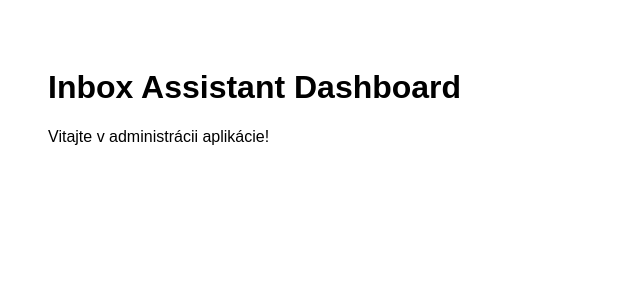
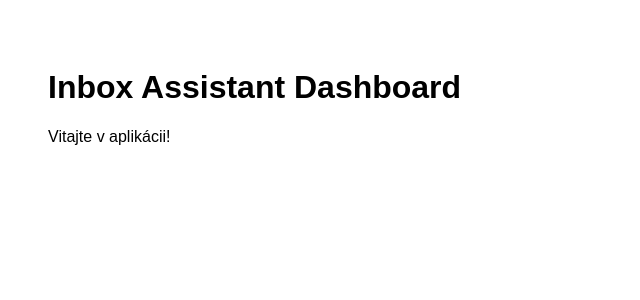
Before and after one commit to damborskymatias-lang/Inbox-assistant, a Next.js app in the folder inbox-platform/: page /dashboard in a window 1280 px wide. Shown: the top 300 px of the page, without its empty margins (0-640 px from the left). Built offline with nearby package versions, Linux system fonts and the light colour scheme.

Commit message:
Enhance DashboardPage with SEO metadata
Added Head component for SEO and updated page title and meta description.

```diff
--- a/inbox-platform/pages/dashboard/index.page.tsx
+++ b/inbox-platform/pages/dashboard/index.page.tsx
@@ -1,8 +1,16 @@
+import Head from 'next/head';
+
 export default function DashboardPage() {
   return (
-    <div style={{ padding: '40px', fontFamily: 'sans-serif' }}>
-      <h1>Inbox Assistant Dashboard</h1>
-      <p>Vitajte v administrácii aplikácie!</p>
-    </div>
+    <>
+      <Head>
+        <title>Inbox Assistant | AI Email Manager</title>
+        <meta name="description" content="Inteligentný asistent pre efektívnu správu vašich emailov." />
+      </Head>
+      <div style={{ padding: '40px', fontFamily: 'sans-serif' }}>
+        <h1>Inbox Assistant Dashboard</h1>
+        <p>Vitajte v aplikácii!</p>
+      </div>
+    </>
   );
 }
```
